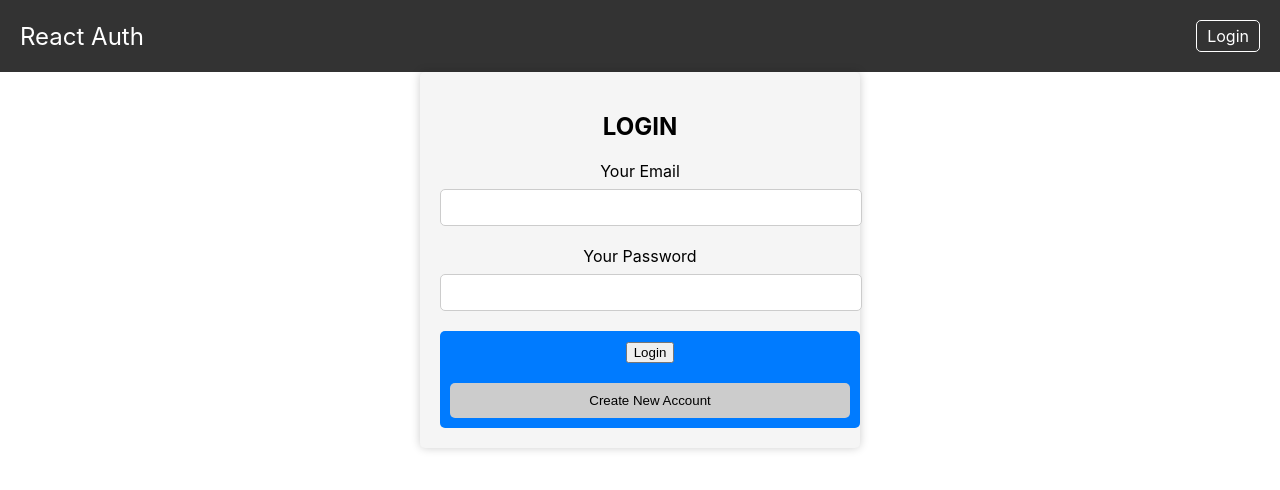
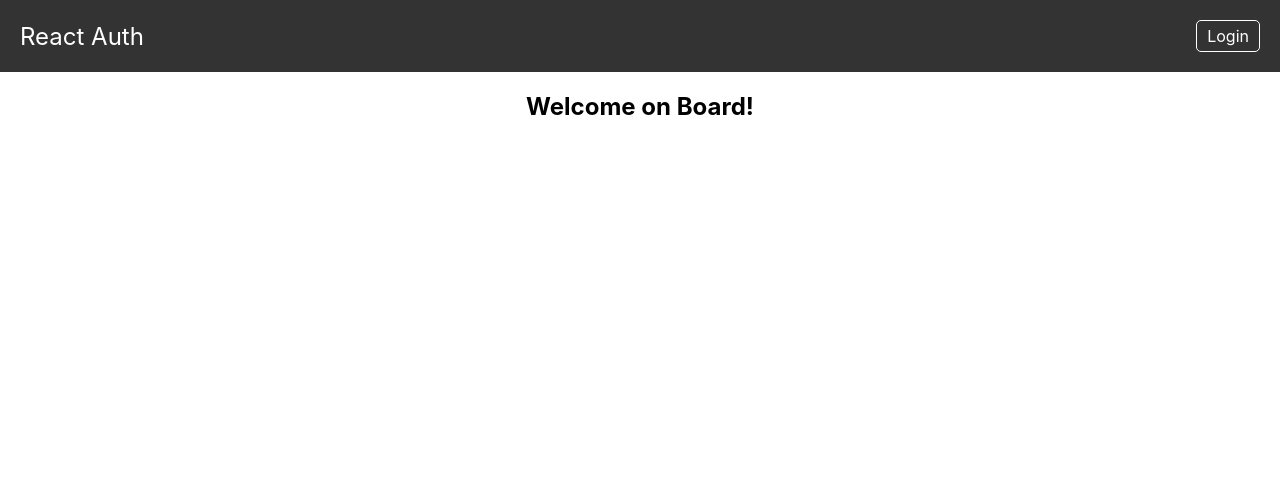
Before and after one commit to bubun123-git/authentication_project, a React (Create React App) app: page / in a window 1280 px wide. Shown: the top 490 px of the page. Built offline with nearby package versions, Linux system fonts and the light colour scheme.

Commit message:
profile page working

```diff
--- a/src/App.js
+++ b/src/App.js
@@ -1,16 +1,33 @@
 import React from 'react'; // Make sure to import React
 import AuthForm from './Component/Auth/AuthForm';
 import './App.css';
-import MainNavigation from './MainNavigation/MainNavigation';
-
+import { Route } from 'react-router-dom';
+import Layout from './MainNavigation/Layout';
+import StartingPage from './Component/StartingPage/StartingPage';
+import ProfileForm from './Component/Profile/ProfileForm';
 
 
 function App() {
   return (
     <div className='App'>
-      <MainNavigation/>
+      <Layout />
+      <Route path='/' >
+        <StartingPage />
+      </Route>
+      <Route path='/auth' >
+        <AuthForm />
+      </Route>
+      <Route path='/profile' >
+        <ProfileForm />
+      </Route>
+      <Route path='*' element={<StartingPage />} />
 
-      <AuthForm />
+
+
+
+
+
+
 
     </div>
   );
--- /dev/null
+++ b/src/Component/StartingPage/StartingPage.css
@@ -0,0 +1,8 @@
+.starting {
+    margin: 3rem auto;
+    text-align: center;
+  }
+
+  .starting h1 {
+    font-size: 5rem;
+  }
--- /dev/null
+++ b/src/Component/StartingPage/StartingPage.js
@@ -0,0 +1,11 @@
+import classes from '../StartingPage/StartingPage.css'
+
+const StartingPage = () => {
+    return (
+      <section className={classes.starting}>
+        <h1>Welcome on Board!</h1>
+      </section>
+    );
+  };
+
+  export default StartingPage;
--- /dev/null
+++ b/src/MainNavigation/Layout.js
@@ -0,0 +1,14 @@
+import { Fragment } from 'react';
+
+import MainNavigation from './MainNavigation';
+
+const Layout = (props) => {
+  return (
+    <Fragment>
+      <MainNavigation />
+      <main>{props.children}</main>
+    </Fragment>
+  );
+};
+
+export default Layout;
```
Also changed, not shown: src/MainNavigation/MainNavigation.css (indentation only), src/MainNavigation/MainNavigation.js (line endings or trailing spaces).
